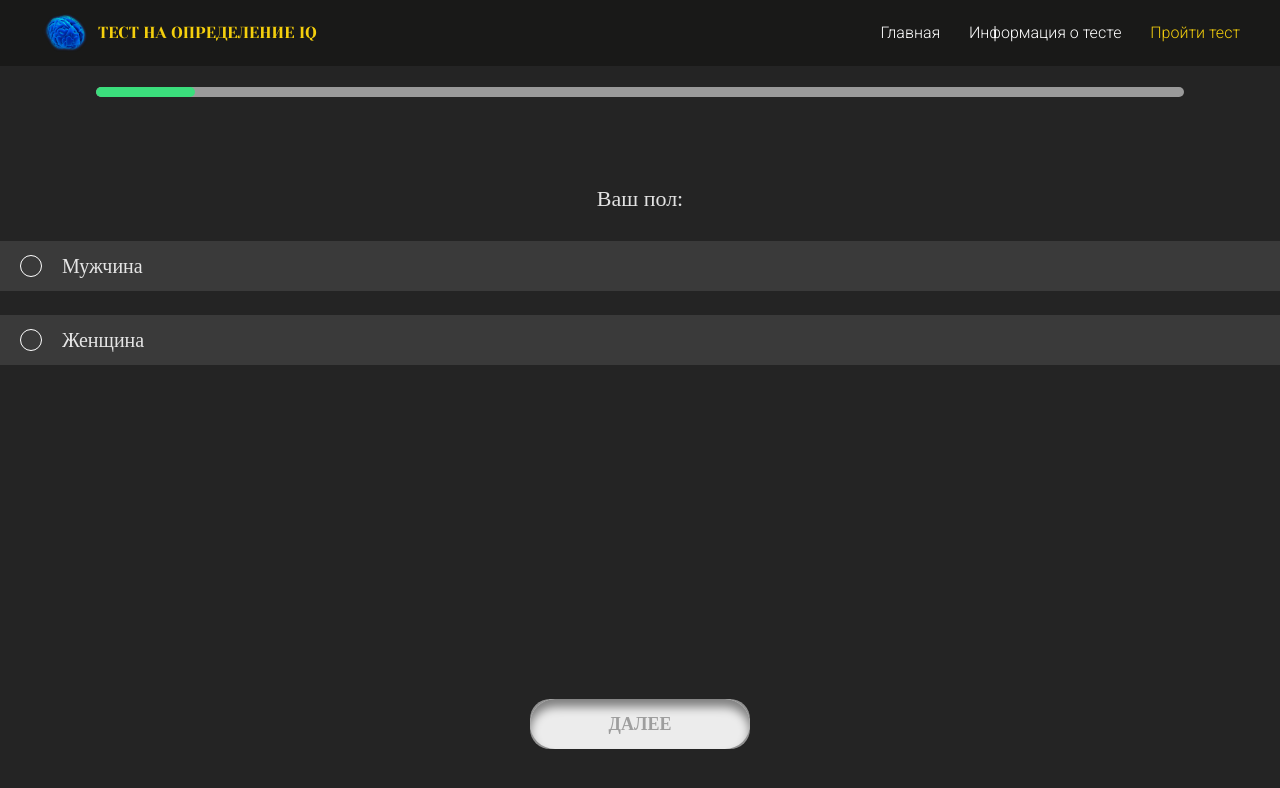
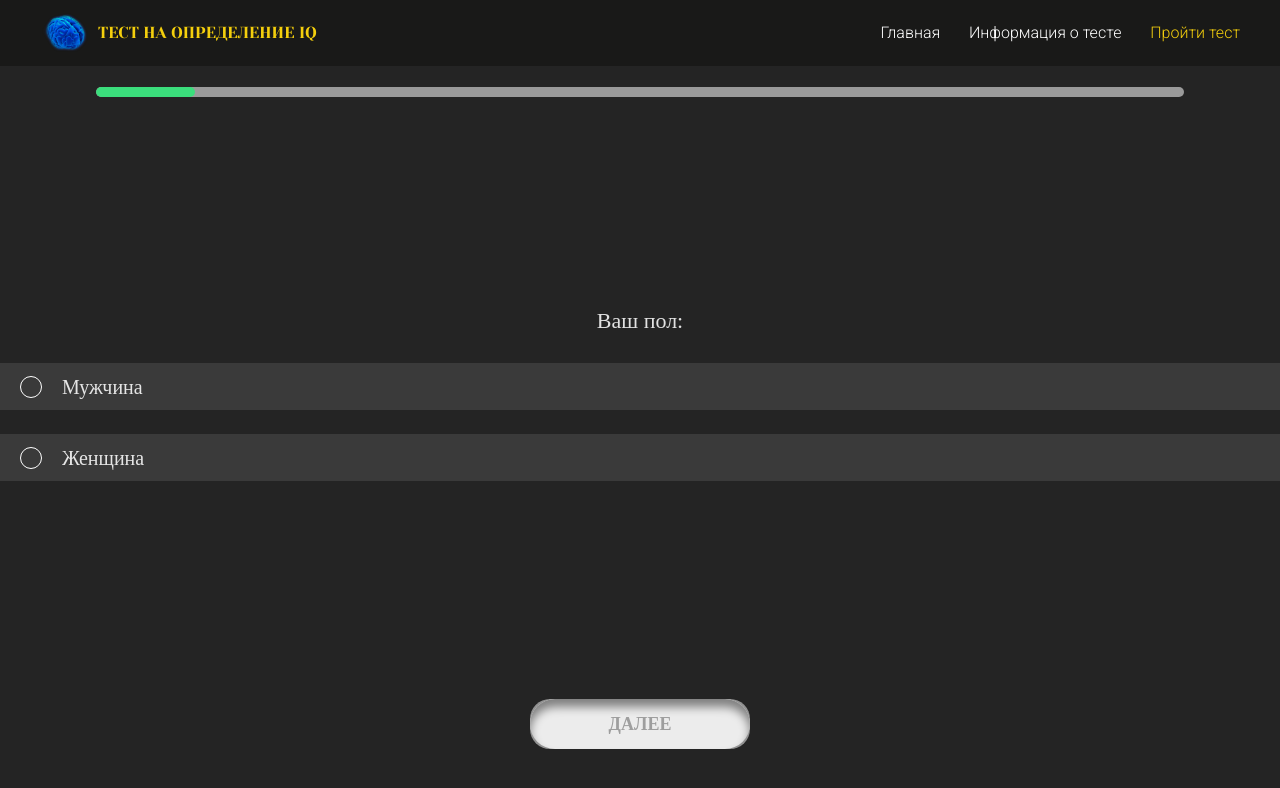
Before and after one commit to fedoxyz/IQTest, a Vue app: page /test in a window 1280 px wide. Shown: the top 788 px of the page. Built offline with nearby package versions, Linux system fonts and the light colour scheme.

Commit message:
Footer added

```diff
--- /dev/null
+++ b/src/components/Footer.vue
@@ -0,0 +1,53 @@
+<template>
+  <footer ref="footer" class="footer">
+    TERMENI SI CONDITII: ACESTA ESTE UN SERVICIU DE DIVERTISMENT.
+    PRIN FOLOSIREA LUI DECLARATI CA AVETI 18 ANI IMPLINITI,
+    SI ACCEPTATI TOTI TERMENII SI CONDITIILE NOASTRE.
+    ORICE UTILIZARE NEAUTORIZATA ESTE INTERZISA.
+  </footer>
+</template>
+
+<script setup>
+import { onMounted, ref } from "vue";
+
+const footer = ref(null);
+
+onMounted(() => {
+  const setFooterPosition = () => {
+    if (footer.value) {
+      const computedStyle = getComputedStyle(footer.value);
+      const lineHeight = parseFloat(computedStyle.lineHeight);
+      const visibleLines = 1.5;
+
+      // Get the height of the content and calculate the offset
+      const fullHeight = footer.value.scrollHeight;
+      const visibleHeight = lineHeight * visibleLines;
+
+      // Calculate how much content to hide (based on the screen size and the font)
+      const hiddenHeight = fullHeight - visibleHeight;
+
+      // Calculate dynamic position for bottom based on window height
+      const bottomOffset = hiddenHeight > 0 ? hiddenHeight : 0;
+      footer.value.style.bottom = `-${bottomOffset}px`;
+    }
+  };
+
+  setFooterPosition();
+  window.addEventListener("resize", setFooterPosition);
+});
+</script>
+
+<style scoped>
+.footer {
+  width: 100%;
+  position: absolute;
+  color: #ffffff9e;
+  font-size: 10px;
+  line-height: 1.6;
+  letter-spacing: 2px;
+  text-align: center;
+  transition: bottom 0.3s ease-in-out;
+  overflow: hidden;
+  white-space: pre-line;
+}
+</style>
--- a/src/components/Header.vue
+++ b/src/components/Header.vue
@@ -176,6 +176,7 @@ nav {
   }
 
   .close-btn {
+    width: auto;
     display: block;
   }
 
--- a/src/components/MainCover.vue
+++ b/src/components/MainCover.vue
@@ -1,9 +1,23 @@
 <script setup>
-import { ref, defineEmits } from 'vue';
+import { ref, defineEmits, onMounted} from 'vue';
 import arrowUp from "../assets/arrow-up.svg";
 import Button from './buttons/Button.vue';
 import background from '../assets/cover_bg.jpeg'
 import logo from "../assets/logo.png"
+
+const nextSection = ref(null);
+const headerHeight = 60;
+
+onMounted(() => {
+  nextSection.value = document.querySelector(".cover-container").nextElementSibling;
+});
+
+const scrollToNext = () => {
+  if (nextSection.value) {
+    const offsetTop = nextSection.value.getBoundingClientRect().top + window.scrollY - headerHeight;
+    window.scrollTo({ top: offsetTop, behavior: "smooth" });
+  }
+};
 </script>
 
 <template>
@@ -26,7 +40,7 @@ import logo from "../assets/logo.png"
         <span>благосостояния и личной жизни</span>
       </div>
     </div>
-    <div class="more"><img :src="arrowUp">Подробнее</div>
+    <div class="more" @click="scrollToNext"><img :src="arrowUp">Подробнее</div>
   </div>
 </template>
 
--- a/src/components/Options.vue
+++ b/src/components/Options.vue
@@ -21,6 +21,23 @@ const selectOption = (option) => {
 };
 
 const isSelected = (option) => props.modelValue === option;
+
+const textOptionStyle = computed(() => {
+  const baseHeight = 10;
+  const maxHeight = 20;
+  const dynamicHeight = Math.min(baseHeight - (0.7 * props.options.length), maxHeight);
+
+  return {
+    padding: `${dynamicHeight}px 20px`,
+    fontFamily: '"PT Serif"',
+    fontSize: '20px',
+    display: 'flex',
+    alignItems: 'center',
+    textAlign: 'left',
+    fontWeight: '200'
+  };
+});
+
 </script>
 
 <template>
@@ -34,6 +51,7 @@ const isSelected = (option) => props.modelValue === option;
 
       <div v-else-if="type === 'text'"
            :class="['text-option', { 'selected': isSelected(option) }]"
+           :style="textOptionStyle"
            @click="selectOption(option)">
         <span class="checkmark"></span>
         <div class="option-text">{{ option }}</div>
@@ -97,6 +115,7 @@ const isSelected = (option) => props.modelValue === option;
   align-items: center;
   text-align: left;
   font-weight: 200;
+  white-space: pre-line;
 }
 
 .text-option .checkmark {
--- a/src/components/Test.vue
+++ b/src/components/Test.vue
@@ -1,5 +1,5 @@
 <script setup>
-import { ref, computed } from 'vue';
+import { ref, computed, watch } from 'vue';
 import Button from './buttons/Button.vue';
 import Options from './Options.vue';
 import { testSteps } from '../configs/testConfig.js';
@@ -32,6 +32,10 @@ const nextStep = () => {
 
 const processResults = ref(false);
 const isResultReady = ref(false);
+
+watch(isResultReady, (newValue) => {
+  emit('result-ready', newValue);
+});
 
 const completeTest = () => {
   processResults.value = true;
@@ -89,11 +93,10 @@ function handleLoadingChange(isLoading) {
 
 <template>
   <div class="main-container">
-      <div v-if="!isResultReady" class="progress-container">
+      <div v-if="!isResultReady && !showApiResults" class="progress-container">
         <div class="progress-bar" :style="progressStyle"></div>
       </div>
     <div v-if="showApiResults" class="api-result-container">
-      <h2>Результаты звонка:</h2>
       <div v-if="apiLoading" class="api-loading">
         <LoadingAnimation title="Совершаем звонок" subtitle="Пожалуйста подождите..."/>
       </div>
@@ -110,9 +113,9 @@ function handleLoadingChange(isLoading) {
       </div>
     </div>
 
-    <div style="margin-top: 70px; margin-bottom: auto; display: flex; flex-direction: column;" v-if="!showApiResults">
+    <div style="margin-top: auto; margin-bottom: auto; display: flex; flex-direction: column;" v-if="!showApiResults">
       <div v-if="!processResults && !isResultReady" class="test-container">
-        <span class="question">{{ currentStep.question }}</span>
+        <span class="question">{{currentStep.question}}</span>
         <img v-if="currentStep.image" :src="currentStep.image" class="test-image" />
         <Options
           :options="currentStep.options"
@@ -136,7 +139,7 @@ function handleLoadingChange(isLoading) {
         <Call @data-received="handleApiData" @loading-change="handleLoadingChange" />
       </div>
     </div>
-    <div v-if="!processResults && !isResultReady" style="margin: 0 0 -90px 0px;">
+    <div v-if="!processResults && !isResultReady && !showApiResults" style="margin: 0 0 -90px 0px;">
         <Button
           :isActive="isNextButtonActive"
           text="Далее"
@@ -148,8 +151,10 @@ function handleLoadingChange(isLoading) {
 
 <style scoped>
 .question {
+  white-space: pre-line;
   font-family: "PT Serif";
   font-size: 22px;
+  margin: 0px 10px;
 }
 
 h2 {
@@ -200,6 +205,7 @@ h3 {
   text-align: center;
   display: flex;
   flex-direction: column;
+  margin-top: 55px;
 }
 
 .blue-box {
@@ -245,6 +251,8 @@ h3 {
   display: flex;
   flex-direction: column;
   padding: 1rem;
+  margin-top: auto;
+  margin-bottom: auto;
 }
 
 .api-data {
--- a/src/configs/testConfig.js
+++ b/src/configs/testConfig.js
@@ -29,7 +29,7 @@ export const testSteps = [
     type: "color"
   },
   {
-    question: "Выберите цвет, который сейчас наиболее Вам приятен:",
+    question: "Отдохните пару секунд, еще раз Выберите цвет, который сейчас наиболее Вам приятен:",
     options: ["#A8A8A8", "#46B2AC", "#A95403", "#00A701", "#000000", "#F60100", "#850068", "#FDFF19", "#0000A9"],
     type: "color"
   },
--- a/src/style.css
+++ b/src/style.css
@@ -1,4 +1,4 @@
-@import url('https://fonts.googleapis.com/css2?family=Roboto:wght@100;400;300;700&display=swap');
+@import url('https://fonts.googleapis.com/css2?family=Roboto:wght@100;300;400;700&display=swap');
 @import url('https://fonts.googleapis.com/css2?family=Yeseva+One&display=swap');
 
 
--- a/src/views/TestView.vue
+++ b/src/views/TestView.vue
@@ -1,10 +1,16 @@
 <script setup>
 import { ref } from 'vue';
 import Header from '../components/Header.vue';
-import TestComponent from '../components/Test.vue'; // Assume this is your test component
+import TestComponent from '../components/Test.vue';
 import logo from '../assets/logo.png';
+import Footer from '../components/Footer.vue';
 
 const headerTitle = ref("тест на определение IQ");
+const isResultReady = ref(false);
+
+const handleResultReady = (value) => {
+  isResultReady.value = value;
+};
 
 const onTestCompleted = () => {
   headerTitle.value = "ГОТОВО!";
@@ -14,6 +20,7 @@ const onTestCompleted = () => {
 <template>
   <Header :title="headerTitle" :logo="logo"/>
   <div class="your-name">
-    <TestComponent @test-completed="onTestCompleted"/>
+    <TestComponent @test-completed="onTestCompleted" @result-ready="handleResultReady" />
   </div>
+  <Footer v-if="isResultReady" />
 </template>
```
